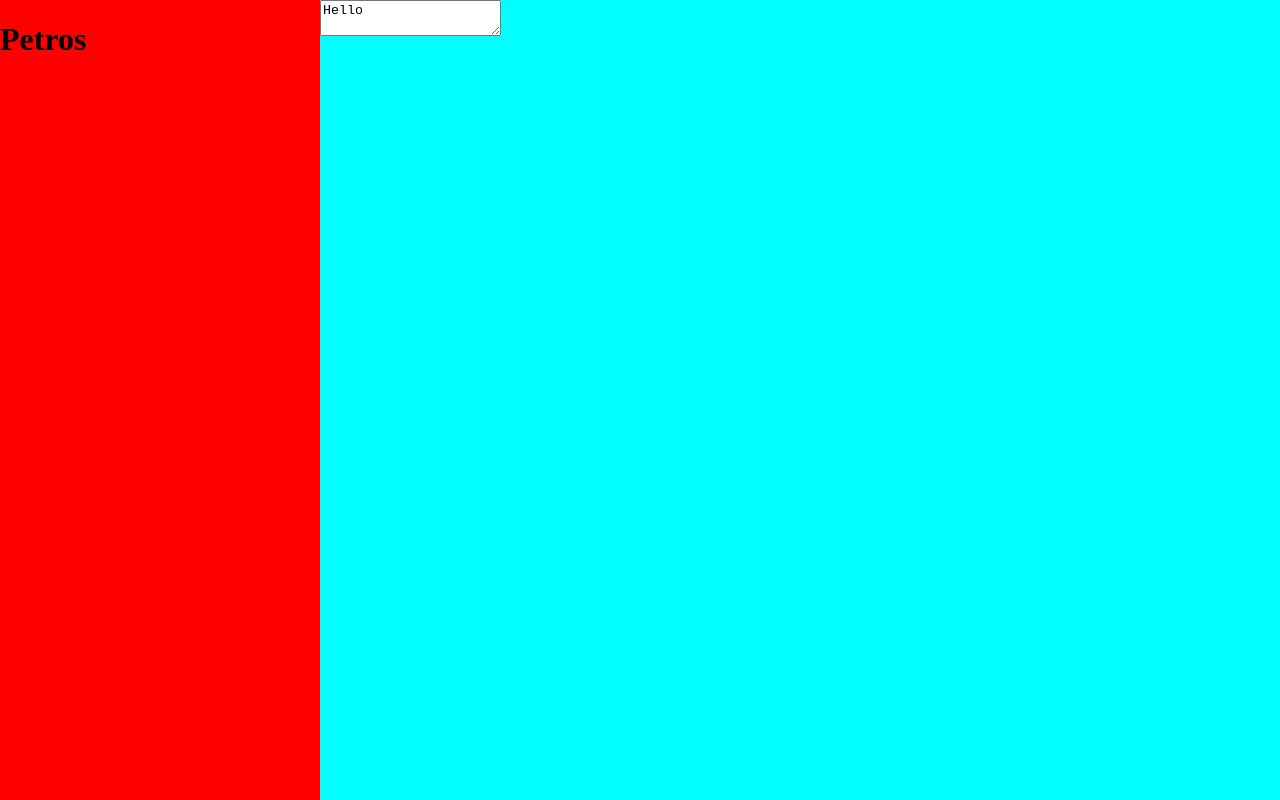
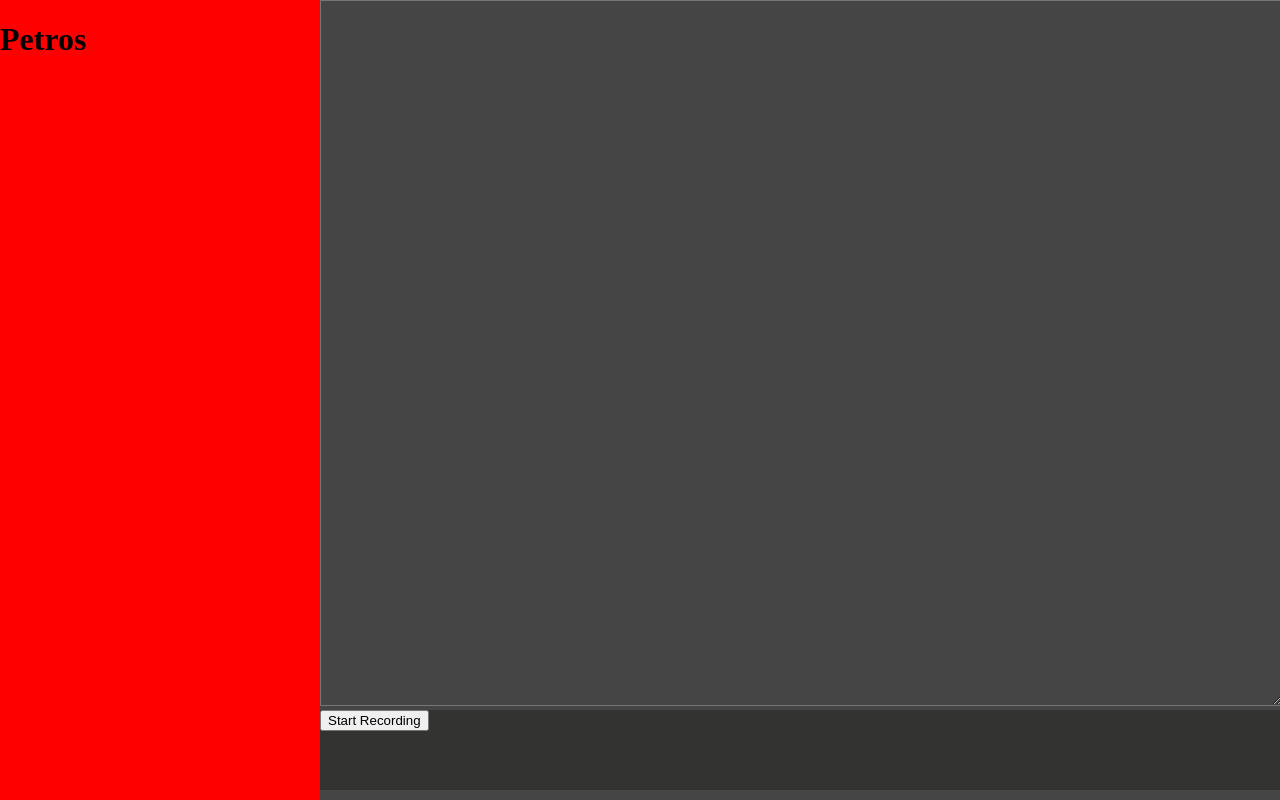
Before and after one commit to pkitazos/bs-code, a React (Vite) app: page / in a window 1280 px wide. Built offline with nearby package versions, Linux system fonts and the light colour scheme.

Commit message:
Added the functionality to record and save audio from the bottom of the mock IDE. it is only possible to currently save to the default download area of the users machine, but I guess it will have to do cause again it's the same sort of safety issues as before.

```diff
--- a/package.json
+++ b/package.json
@@ -11,11 +11,13 @@
   },
   "dependencies": {
     "react": "^18.2.0",
-    "react-dom": "^18.2.0"
+    "react-dom": "^18.2.0",
+    "react-mic": "^12.4.6"
   },
   "devDependencies": {
     "@types/react": "^18.2.37",
     "@types/react-dom": "^18.2.15",
+    "@types/react-mic": "^12.4.6",
     "@typescript-eslint/eslint-plugin": "^6.10.0",
     "@typescript-eslint/parser": "^6.10.0",
     "@vitejs/plugin-react": "^4.2.0",
--- /dev/null
+++ b/src/RecordVoiceNote.css
@@ -0,0 +1,3 @@
+canvas.react-mic-canvas {
+    display: none; /* Hide the canvas element */
+  }
--- a/src/components/EditArea.tsx
+++ b/src/components/EditArea.tsx
@@ -1,10 +1,22 @@
+import React, { useState } from "react";
+import RecordVoiceNote  from "./RecordVoiceNote";
+
 export function EditArea() {
 
-    return (
-        <div className="EditArea">
-            <textarea >
-                Hello
-            </textarea>
-        </div>
-    )
+  const [value, setValue] = useState<String>("");
+  const handleTextChange = (e: React.ChangeEvent<HTMLTextAreaElement>) => {
+    setValue(e.target.value);
+  };
+  console.log(value);
+
+
+  return (
+    <div className="EditAreaContainer">
+      <textarea className="EditAreaInput" onChange={handleTextChange}/>
+      <div className="RecordContainer">
+      <RecordVoiceNote/>
+    </div>
+    </div>
+
+  );
 }
--- /dev/null
+++ b/src/components/RecordVoiceNote.tsx
@@ -0,0 +1,75 @@
+import React, { useState, useRef, useEffect } from "react";
+import  { ReactMic }  from 'react-mic';
+import '../RecordVoiceNote.css';
+
+const RecordVoiceNote: React.FC = () => {
+  const [isRecording, setIsRecording] = useState<boolean>(false);
+  const [audioBlob, setAudioBlob] = useState<Blob | null>(null);
+  const [fileName, setFileName] = useState<string>('recorded_audio');
+  const audioRef = useRef<HTMLAudioElement | null>(null);
+
+  const handleRecordChange = () => {
+    const current_state = isRecording;
+    setIsRecording(!current_state);
+    if(current_state) handleRecordStop;
+
+  };
+
+  const handleFileNameChange = (event: React.ChangeEvent<HTMLInputElement>) => {
+    setFileName(event.target.value);
+  };
+
+  const handleRecordStop = (recordedBlob: { blob: Blob }) => {
+    setAudioBlob(recordedBlob.blob);
+    setIsRecording(false);
+  };
+
+  useEffect(() => {
+    if (audioBlob && audioRef.current) {
+      const audioUrl = URL.createObjectURL(audioBlob);
+      audioRef.current.src = audioUrl;
+      audioRef.current.play();
+    }
+  }, [audioBlob]);
+
+  const saveRecording = () => {
+    if (audioBlob) {
+      const audioUrl = URL.createObjectURL(audioBlob);
+      const a = document.createElement('a');
+      a.href = audioUrl;
+      a.download = `${fileName}.wav`;
+      a.click();
+    }
+  }
+
+  return (
+    <div>
+      <div>
+      <button onClick={handleRecordChange}>
+        {isRecording ? 'Recording...' : 'Start Recording'}
+      </button>
+      {audioBlob && (
+      <div className="audioControls"><audio ref={audioRef} controls />
+      <h2 className="recordingName">Recording Name: </h2><input id="recordingName" onChange={handleFileNameChange}/>
+      <button onClick={saveRecording}>Save Recording</button>
+
+                      </div>)}
+      </div>
+      <div className="hideAudio">
+      <ReactMic
+        record={isRecording}
+        onStop={handleRecordStop}
+        onData={(recordedData) => {
+          // Handle real-time data if needed
+          console.log('Recording data is available:', recordedData);
+        }}
+
+        strokeColor="transparent"
+        backgroundColor="transparent"
+      />
+    </div>
+    </div>
+  );
+};
+
+export default RecordVoiceNote;
--- a/src/index.css
+++ b/src/index.css
@@ -2,12 +2,38 @@
   all:unset;
 }
 
-.EditArea{
+.EditAreaContainer{
   width: 75%;
   height: 100%;
-  background-color: aqua;
+  background-color: #454545;
 
 }
+
+.EditAreaInput{
+  width: 100%;
+  height: 88%;
+  font-size: 28px;
+  margin: 0;
+  padding: 0;
+  background-color: #454545;
+  color: white;
+
+}
+.RecordContainer{
+  width: 100%;
+  height: 10%;
+  background-color: #333332;
+}
+
+.audioControls{
+  display: inline;
+}
+.recordingName{
+  color:white;
+  display: inline;
+}
+
+
 
 .Sidebar{
   width: 25%;
@@ -22,6 +48,10 @@
   width: 100%;
 }
 
+.hideAudio{
+  display: none;
+}
+
 html, body{
   padding: 0;
   margin: 0;
```
Also changed, not shown: 1 other file (tests, documents, lock files or other folders).
